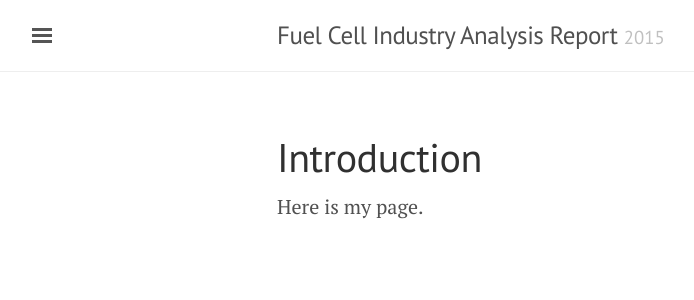
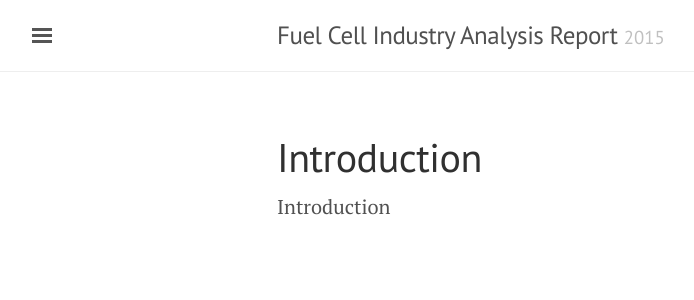
Before and after one commit to BambuGMS/Industry-Analysis-Report, a Jekyll site: the page built from Introduction.md, in a window 1280 px wide. Shown: the top 300 px of the page, without its empty margins (3-697 px from the left). Built offline with Jekyll 4.4.1, drawn with Linux system fonts in a browser that asks for light colours.

Commit message:
Update Introduction.md

```diff
--- a/Introduction.md
+++ b/Introduction.md
@@ -3,4 +3,4 @@ title: Introduction
 layout: page
 ---
 
-Here is my page.
+Introduction
```
